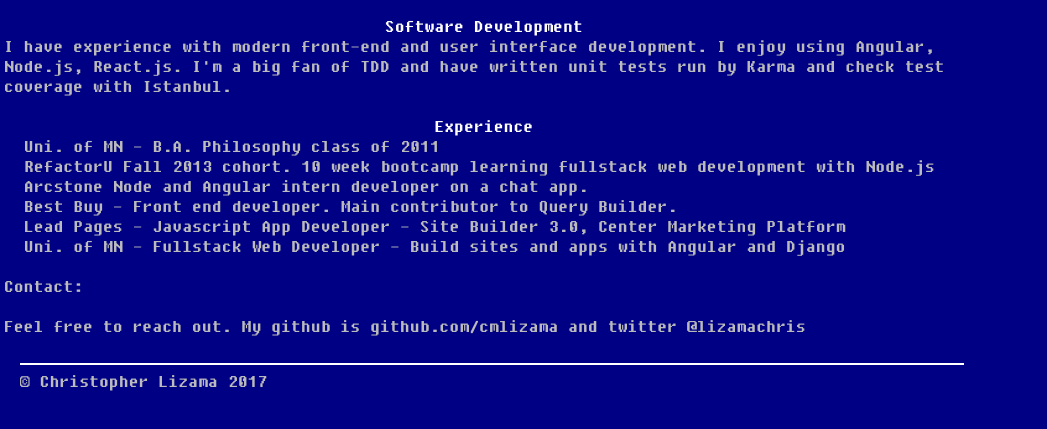
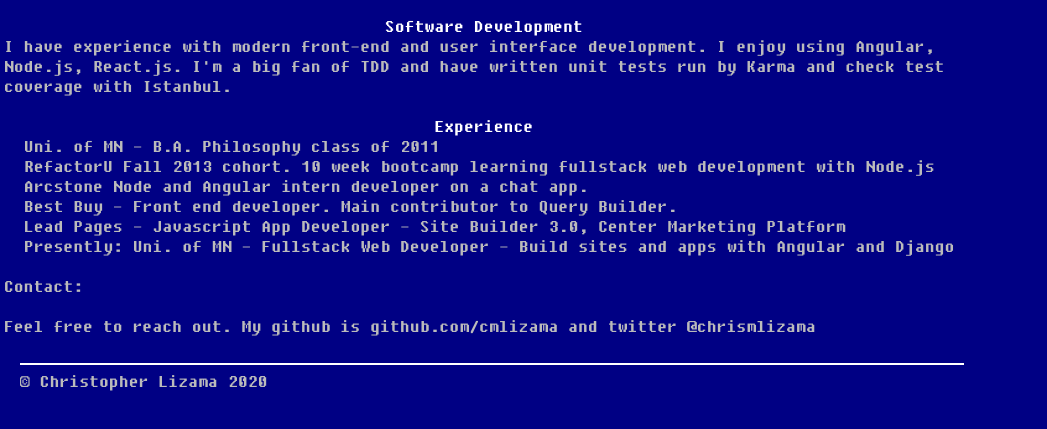
Before and after one commit to cmlizama/cmlizama, a website: page index.html in a window 1280 px wide. Shown: the part 123-552 px from the top of the page, without its empty margins (0-1047 px from the left). Drawn offline with nearby package versions, Linux system fonts and the light colour scheme.

Commit message:
Update info

```diff
--- a/index.html
+++ b/index.html
@@ -47,12 +47,12 @@
             <li>Arcstone Node and Angular intern developer on a chat app.</li>
             <li>Best Buy - Front end developer. Main contributor to Query Builder.</li>
             <li>Lead Pages - Javascript App Developer - Site Builder 3.0, Center Marketing Platform</li>
-            <li>Uni. of MN - Fullstack Web Developer - Build sites and apps with Angular and Django</li>
+            <li>Presently: Uni. of MN - Fullstack Web Developer - Build sites and apps with Angular and Django</li>
           </ul>
        </div>
         <div class="col-md-4">
           <p>Contact:</p>
-          <p>Feel free to reach out. My github is github.com/cmlizama and twitter @lizamachris</p>
+          <p>Feel free to reach out. My github is github.com/cmlizama and twitter @chrismlizama</p>
 
         </div>
       </div>
@@ -60,7 +60,7 @@
       <hr>
 
       <footer>
-        <p>&copy; Christopher Lizama 2017</p>
+        <p>&copy; Christopher Lizama 2020</p>
       </footer>
     </div> <!-- /container -->        <script src="//ajax.googleapis.com/ajax/libs/jquery/1.11.2/jquery.min.js"></script>
         <script>window.jQuery || document.write('<script src="js/vendor/jquery-1.11.2.min.js"><\/script>')</script>
```
